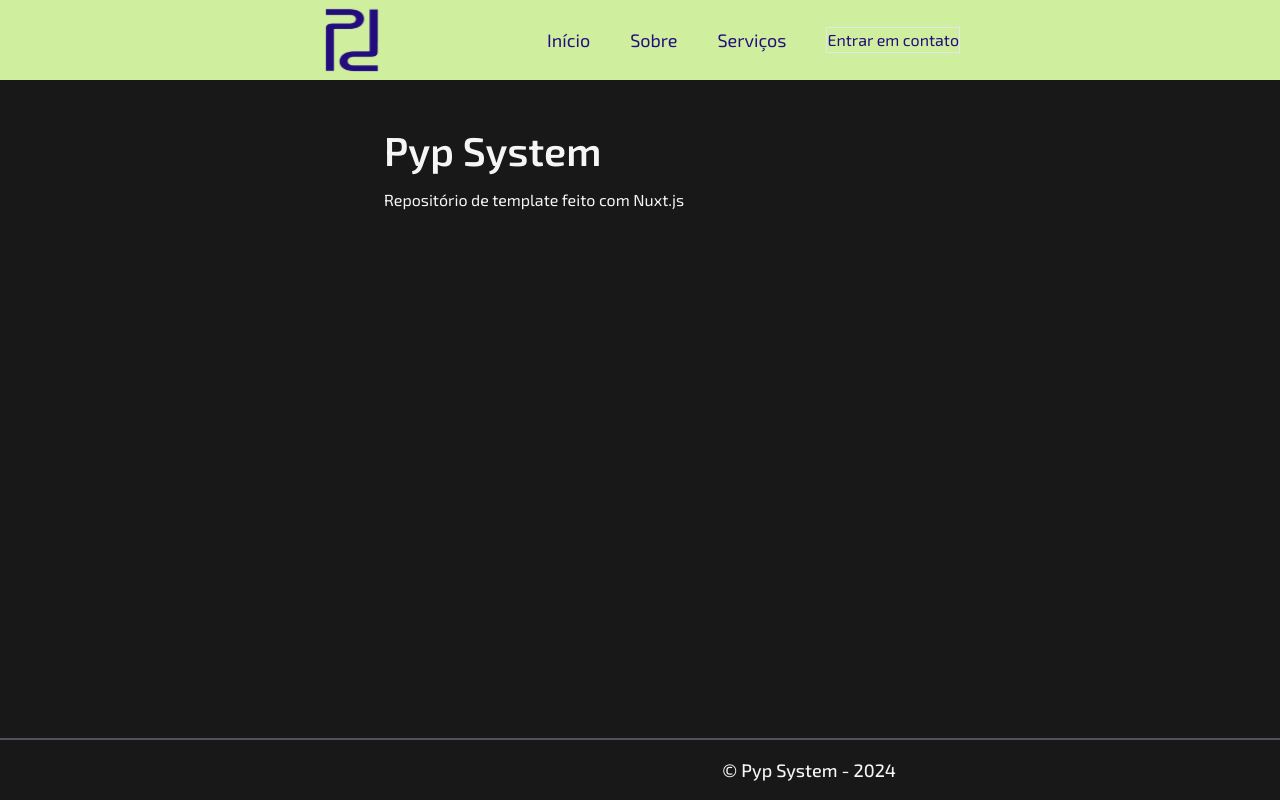
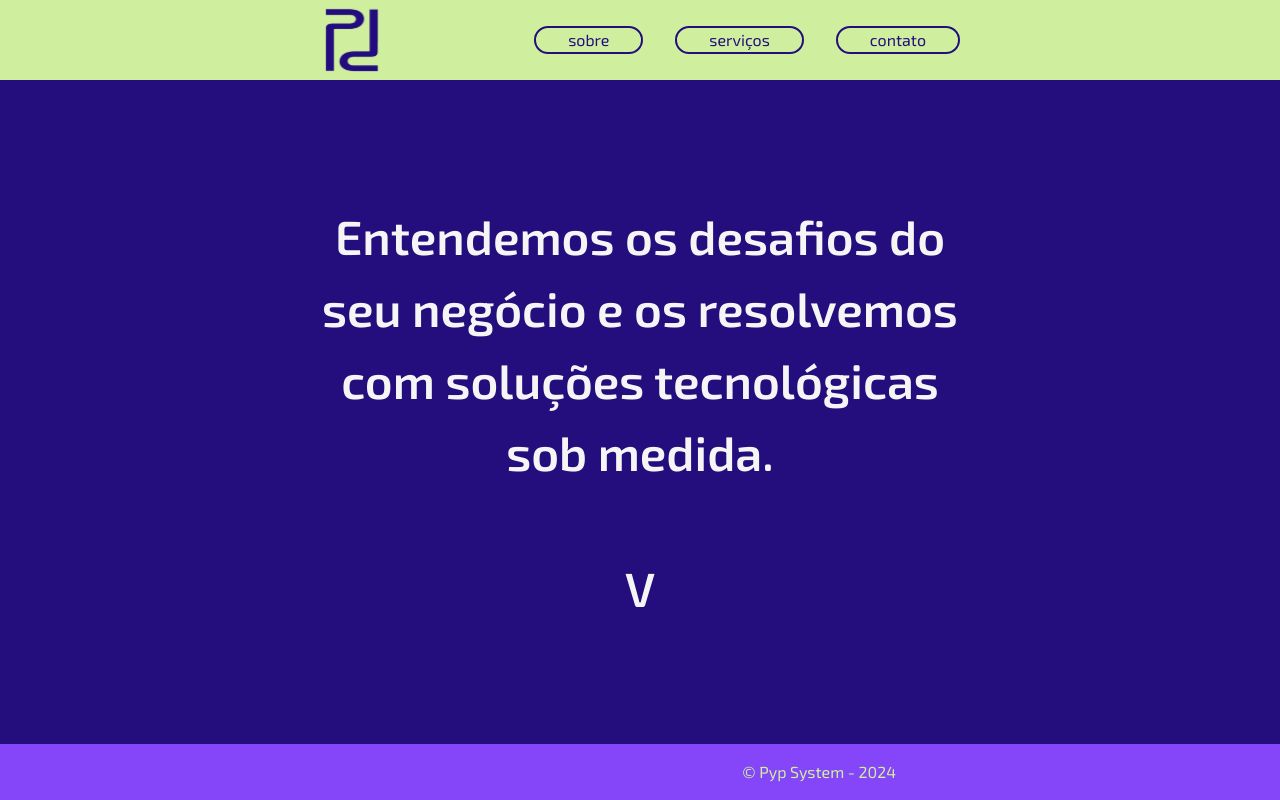
Before and after one commit to PypSystem/pyp-system-website, a Nuxt app: page / in a window 1280 px wide. Shown: the top 800 px of the page. Built offline with nearby package versions, Linux system fonts and the light colour scheme.

Commit message:
atualizando

```diff
--- a/app.vue
+++ b/app.vue
@@ -1,6 +1,7 @@
 <script setup lang="ts">
 const limeColor = ref('#CFEF9F');
 const purpleColor = ref('#240D7D');
+const lightPurpleColor = ref('#8446F8');
 </script>
 
 <template>
@@ -16,7 +17,39 @@ const purpleColor = ref('#240D7D');
   background-color: v-bind(limeColor);
 }
 
+.bg-purple {
+  background-color: v-bind(purpleColor);
+}
+
+.bg-light-purple {
+  background-color: v-bind(lightPurpleColor);
+}
+
+.text-lime {
+  color: v-bind(limeColor);
+}
+
 .text-purple {
   color: v-bind(purpleColor);
 }
+
+.text-light-purple {
+  color: v-bind(lightPurpleColor);
+}
+
+.btn-primary {
+  border: 2px solid v-bind(purpleColor);
+  border-radius: 16px;
+  padding: 0 32px;
+  background-color: v-bind(limeColor);
+  color: v-bind(purpleColor);
+  transition:
+    background-color 0.4s ease,
+    color 0.4s ease;
+}
+
+.btn-primary:hover {
+  background-color: v-bind(purpleColor);
+  color: v-bind(limeColor);
+}
 </style>
--- a/assets/css/main.css
+++ b/assets/css/main.css
@@ -17,17 +17,27 @@ p {
 }
 
 h1 {
-  font-size: 2.5rem;
+  font-size: 3rem;
   font-weight: 600;
 }
 
 h2 {
+  font-size: 2.5rem;
+  font-weight: 500;
+}
+
+h3 {
   font-size: 2rem;
   font-weight: 500;
 }
 
 h3 {
   font-size: 1.75rem;
+  font-weight: 500;
+}
+
+h4 {
+  font-size: 1.5rem;
   font-weight: 500;
 }
 
--- /dev/null
+++ b/components/about.vue
@@ -0,0 +1,9 @@
+<script setup lang="ts"></script>
+
+<template>
+  <main
+    class="md:px-80 px-8 flex flex-col justify-center w-full min-h-full bg-light-purple"
+  >
+    <h2>Somos tech solving partners!</h2>
+  </main>
+</template>
--- /dev/null
+++ b/components/banner.vue
@@ -0,0 +1,13 @@
+<script setup lang="ts"></script>
+
+<template>
+  <main
+    class="md:px-80 px-8 flex flex-col justify-center w-full min-h-full bg-purple"
+  >
+    <h1 class="text-center">
+      Entendemos os desafios do seu negócio e os resolvemos com soluções
+      tecnológicas sob medida.
+    </h1>
+    <h1 class="text-center mt-16">V</h1>
+  </main>
+</template>
--- a/components/content.vue
+++ b/components/content.vue
@@ -2,7 +2,7 @@
 
 <template>
   <main
-    class="md:px-96 mt-10 px-8 flex flex-col space-y-2 w-full h-full my-auto"
+    class="md:px-80 mt-10 px-8 flex flex-col space-y-2 w-full h-full my-auto"
   >
     <h1>Pyp System</h1>
     <p>Repositório de template feito com Nuxt.js</p>
--- a/components/footer.vue
+++ b/components/footer.vue
@@ -2,8 +2,8 @@
 
 <template>
   <footer
-    class="py-4 md:px-96 px-8 flex items-center justify-end border-t-2 border-zinc-600"
+    class="bg-light-purple py-4 md:px-96 px-8 flex items-center justify-end"
   >
-    <h3 class="text-lg font-medium">© Pyp System - 2024</h3>
+    <p class="text-lime">© Pyp System - 2024</p>
   </footer>
 </template>
--- a/components/header.vue
+++ b/components/header.vue
@@ -1,8 +1,8 @@
 <script setup lang="ts">
 const menuItems = [
-  { text: 'Início', link: '/' },
-  { text: 'Sobre', link: '/about' },
-  { text: 'Serviços', link: '/services' },
+  { text: 'sobre', link: '/about' },
+  { text: 'serviços', link: '/services' },
+  { text: 'contato', link: '/contact' },
 ];
 </script>
 
@@ -17,15 +17,10 @@ const menuItems = [
         class="h-16 w-16"
       />
     </section>
-    <section class="flex items-center space-x-10">
-      <a
-        v-for="item in menuItems"
-        :href="item.link"
-        class="text-lg cursor-pointer transition-transform transform hover:scale-105 hover:text-zinc-500 hover:underline"
-      >
+    <section class="flex items-center space-x-8">
+      <button v-for="item in menuItems" :href="item.link" class="btn-primary">
         {{ item.text }}
-      </a>
-      <button class="border">Entrar em contato</button>
+      </button>
     </section>
   </header>
 </template>
--- a/pages/index.vue
+++ b/pages/index.vue
@@ -1,3 +1,6 @@
 <template>
-  <Content />
+  <main class="flex flex-col">
+    <Banner />
+    <About />
+  </main>
 </template>
```
